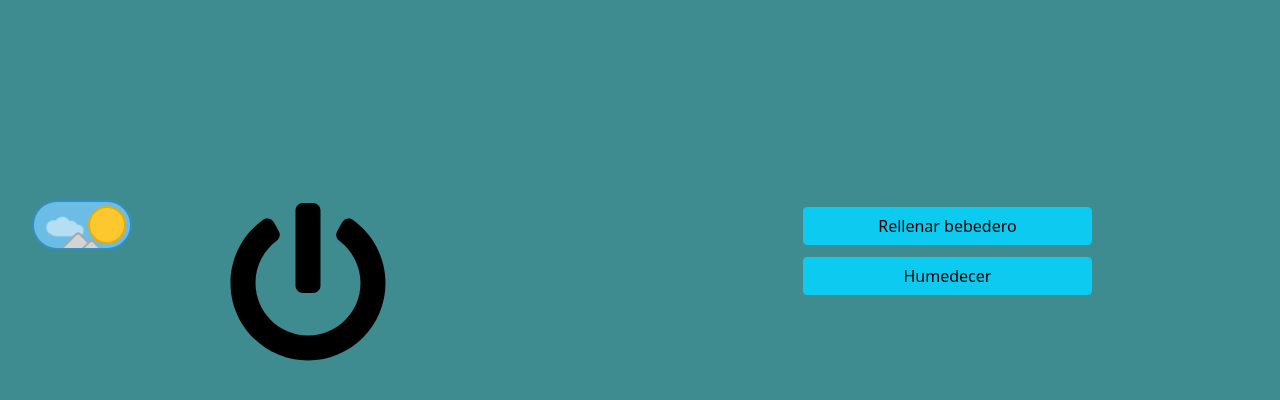
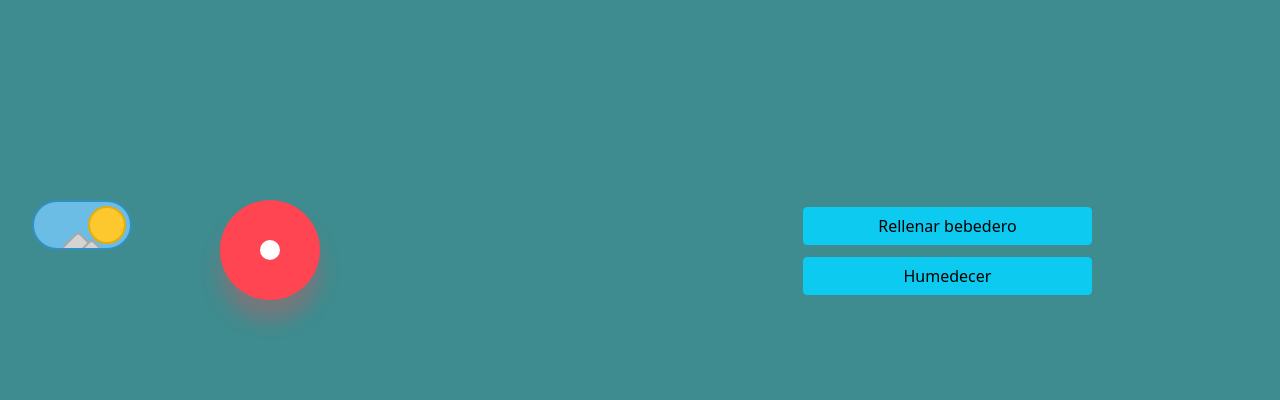
Before and after one commit to dmtzs/SmartTerrariumR, a Flask app: page / in a window 1280 px wide. Shown: the part 225-625 px from the top of the page. Run offline with Flask 2, Linux system fonts and the light colour scheme; data that the repository does not hold is empty; some libraries are stand-ins or nearby versions.

Commit message:
on off button style

```diff
--- a/resources/Flask/static/css/styles.css
+++ b/resources/Flask/static/css/styles.css
@@ -267,6 +267,107 @@ a.close-btn {
 }
 
 /* ---------------------------------------------------
+    ON OFF BUTTON STYLE
+----------------------------------------------------- */
+
+.toggleLightbulb {
+	z-index: 3;
+	display: flex;
+	align-items: center;
+	justify-content: center;
+	cursor: pointer;
+	transition: all 0.2s;
+	width: 100px;
+	height: 100px;
+	border-radius: 50%;
+	background-color: #fe4551;
+	box-shadow: 0 20px 20px 0 rgba(254, 69, 81, 0.3);
+}
+.toggleLightbulb:active {
+	width: 95px;
+	height: 95px;
+	box-shadow: 0 15px 15px 0 rgba(254, 69, 81, 0.5);
+}
+.toggleLightbulb:active .OnOfftoggle {
+	height: 17px;
+	width: 17px;
+}
+.toggleLightbulb .OnOfftoggle {
+	transition: all 0.2s ease-in-out;
+	height: 20px;
+	width: 20px;
+	background-color: transparent;
+	border: 10px solid #fff;
+	border-radius: 50%;
+	cursor: pointer;
+	animation: red 0.7s linear forwards;
+}
+
+.lightbulbButton:checked + .toggleLightbulb {
+	background-color: #48e98a;
+	box-shadow: 0 20px 20px 0 rgba(72, 233, 138, 0.3);
+}
+.lightbulbButton:checked + .toggleLightbulb:active {
+	box-shadow: 0 15px 15px 0 rgba(72, 233, 138, 0.5);
+}
+.lightbulbButton:checked + .toggleLightbulb .OnOfftoggle {
+	width: 0;
+	background-color: #fff;
+	border-color: transparent;
+	border-radius: 30px;
+	animation: green 0.7s linear forwards !important;
+}
+
+@keyframes red {
+	0% {
+		height: 30px;
+		width: 0;
+		border-width: 5px;
+	}
+	55% {
+		height: 13px;
+		width: 27px;
+		border-width: 10px;
+	}
+	70% {
+		height: 20px;
+		width: 20px;
+		border-width: 10px;
+	}
+	85% {
+		height: 15px;
+		width: 25px;
+		border-width: 10px;
+	}
+	100% {
+		height: 20px;
+		width: 20px;
+		border-width: 10px;
+	}
+}
+@keyframes green {
+	0% {
+		height: 20px;
+		width: 20px;
+		border-width: 10px;
+	}
+	25%,
+	55%,
+	85% {
+		height: 30px;
+		width: 5px;
+		border-width: 5px;
+	}
+	40%,
+	70%,
+	100% {
+		height: 30px;
+		width: 0;
+		border-width: 5px;
+	}
+}
+
+/* ---------------------------------------------------
     MEDIAQUERIES
 ----------------------------------------------------- */
 
--- a/resources/Flask/templates/includes/diaNoche.html
+++ b/resources/Flask/templates/includes/diaNoche.html
@@ -2,7 +2,7 @@
 	<input type="checkbox" checked class = "day-night-switch" id = "day-night"></input>
 	<label for="day-night" class = "day-night-switch">
 		<div class = "celestial sun"></div>
-		<div class ="celestial moon"></div>
+		<div class ="celestial moon">
 			<div class = "craters">
 				<div class = "crater"></div>
 				<div class = "crater"></div>
@@ -16,6 +16,7 @@
 				<div class = "decoration"></div>
 				<div class = "decoration"></div>
 			</div>
+		</div>
 		<div class = "mountains">
 			<div></div>
 			<div></div>
@@ -24,9 +25,10 @@
 </div>
 
 <div class = "col justify-content-center">
-	<button class="botonFocos" id="botonFocos">
-		<i class="fas fa-power-off fa-10x"></i>
-	</button>
+	<input type="checkbox" id="lightbulbButton" hidden></input>
+	<label for="lightbulbButton" class="toggleLightbulb">
+		<div class="OnOfftoggle"></div>
+	</label>
 </div>
 
 <script>
```
Also changed, not shown: 1 other file.
